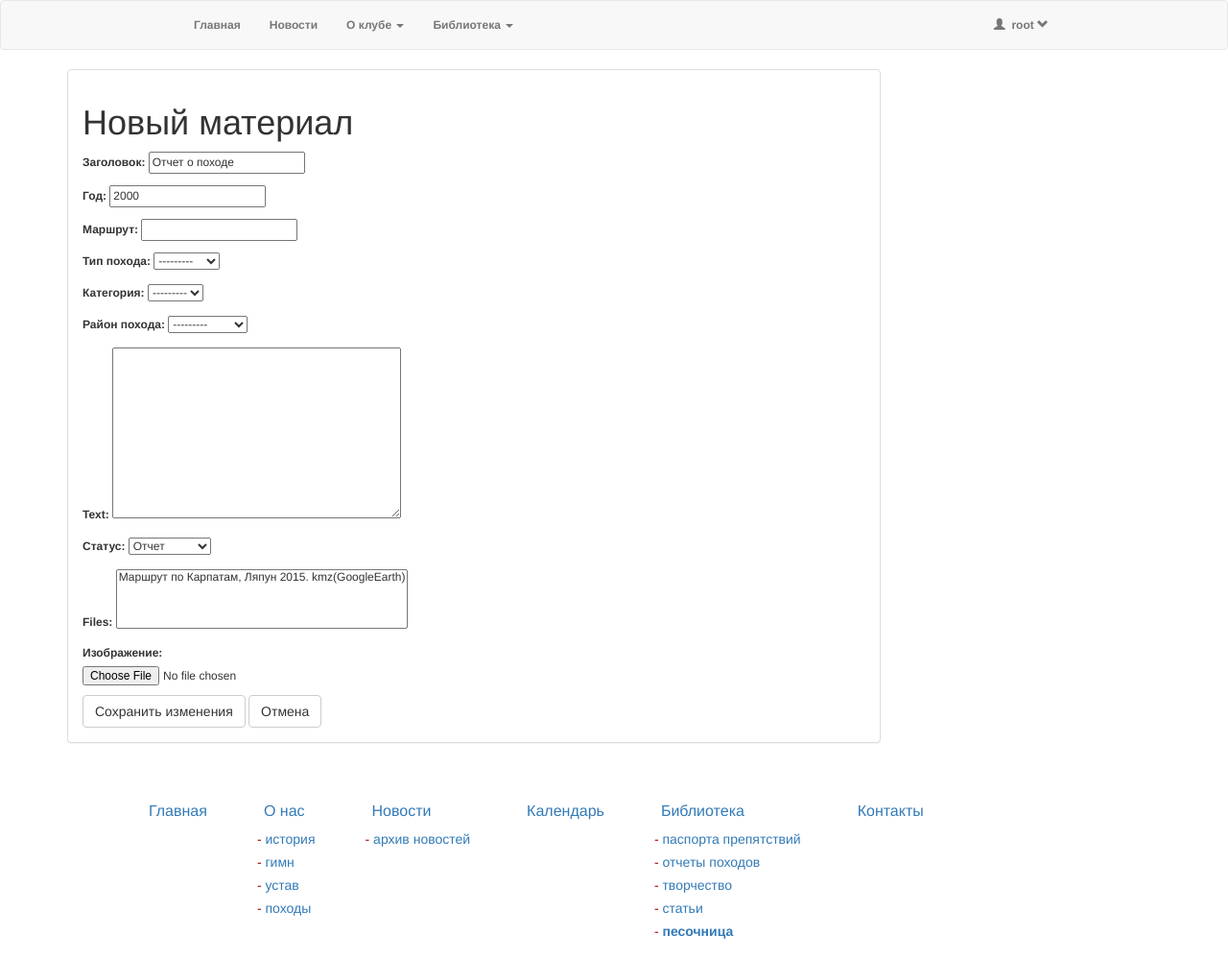
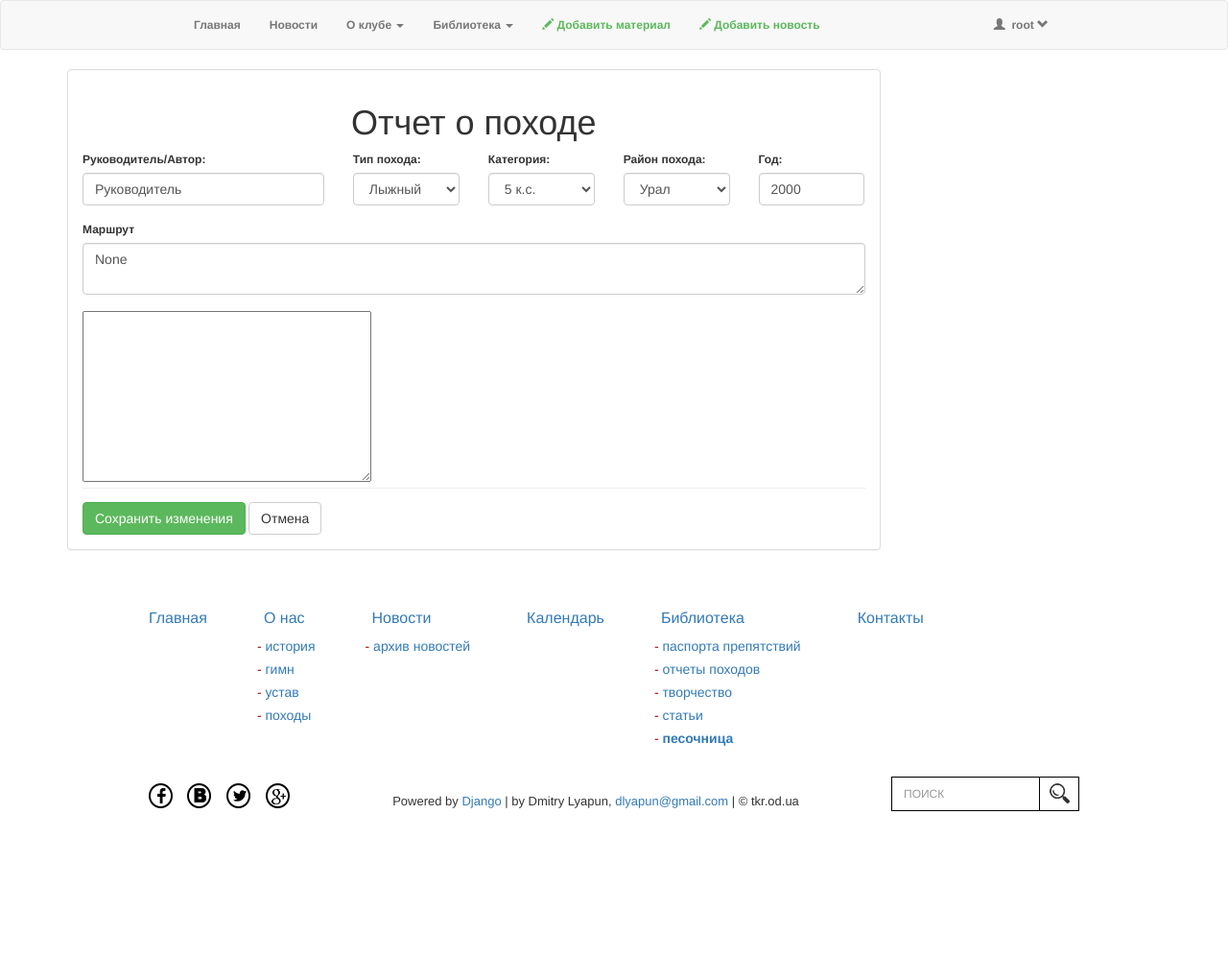
Before and after one commit to svetlanadev/romantic, a Django app: page /material_new/ in a window 1280 px wide. Shown: the top 998 px of the page at 96% size. After the commit the page ends 845 px from the top, so only its background shows below. Run offline with Django 3.2, Linux system fonts and the light colour scheme; a user stored in the database is signed in; data comes from the database, SQL or seed files in the repository; both versions use the stored data as it was after the commit; parts of the project's set-up code (start-up, migrations or seed data) failed here and were passed over; some libraries are stand-ins or nearby versions.

Commit message:
Add materials

```diff
--- a/materials/forms.py
+++ b/materials/forms.py
@@ -4,7 +4,7 @@
 from django import forms
 from django.forms import ModelForm
 from cked.widgets import CKEditorWidget
-from materials.models import Material
+from materials.models import Material, AttachedFiles
 
 
 class MaterialForm(ModelForm):
@@ -21,3 +21,9 @@
         obj.owner = owner
         obj.save()
         return obj
+
+
+class AttachedFilesForm(ModelForm):
+
+    class Meta:
+        model = AttachedFiles
--- a/materials/models.py
+++ b/materials/models.py
@@ -21,9 +21,9 @@
 
     title = models.CharField(max_length=150,
                              verbose_name=u'Заголовок',
-                             default='Отчет о походе')
+                             default='Руководитель')
     year = models.SmallIntegerField(verbose_name=u'Год', default=2000)
-    status = models.CharField(max_length=250,
+    status = models.CharField(max_length=800,
                               verbose_name=u'Маршрут',
                               blank=True, null=True)
 
--- a/materials/templates/materials/material_new.html
+++ b/materials/templates/materials/material_new.html
@@ -1,26 +1,73 @@
 {% extends "base.html" %}
 
-{% block meta_title %}Добавить запись{% endblock %}
+{% block meta_title %}Новый материал{% endblock %}
+
+{% block extra_css %}<link href="{{ STATIC_URL }}css/jquery.tokenize.css" rel="stylesheet" type="text/css">{% endblock %}
 
 {% block main %}
-{% load imagekit %}
-{% load urltag %}
-{% load bootstrap_pagination %}
-{% load comments_tags %}
 
 <div class="col-md-9 left">
 	<div class="panel panel-default">
 		<div class="panel-body">
 			<div class="materials">
-				<h1>Новый материал</h1>
-				<form action="/material_new/" method="post" role="form">
-				  {{ form.non_field_errors }}
-				  {{ form.as_p }}
-				  <button type="submit" class="btn btn-default">Сохранить изменения</button>
-				  <a href="/blog/"><button class="btn btn-default"> Отмена</button></a>
+				<h1 align="center">Отчет о походе</h1>
+				<form action="/material_new/" method="post" role="form" enctype="multipart/form-data" class="dynamic-form">
+					<div class="row">
+						<div class="col-xs-4">
+							<label for="id_category">Руководитель/Автор:</label>
+						    <input id="id_title" name="title" type="text" class="form-control" placeholder="Руководитель/Автор" value="{{ form.title.value }}"><br>
+						</div>
+						<div class="col-xs-2">
+							<label for="id_category">Тип похода:</label>
+							<select id="id_type_hike" name="type_hike" class="form-control">
+								{% for type_hike in type_hikes %}
+							    	<option value="{{ type_hike.id }}">{{ type_hike.type_hike }}</option>
+							    {% endfor %}
+							</select>
+						</div>
+						<div class="col-xs-2">
+							<label for="id_category">Категория:</label>
+							<select id="id_difficulty" name="difficulty" class="form-control">
+								{% for difficulty in difficultys %}
+							    	<option value="{{ difficulty.id }}">{{ difficulty.difficulty }}</option>
+							    {% endfor %}
+							</select>
+							<input type="hidden" checked="checked" id="id_if_comments" name="if_comments" type="checkbox">
+						</div>
+						<div class="col-xs-2">
+							<label for="id_category">Район похода:</label>
+							<select id="id_region" name="region" class="form-control">
+								{% for region in regions %}
+							    	<option value="{{ region.id }}">{{ region.region }}</option>
+							    {% endfor %}
+							</select>
+						</div>
+						<div class="col-xs-2">
+							<label for="id_category">Год:</label>
+						    <input id="id_year" name="year" type="text" pattern="[0-9]{4}" class="form-control" placeholder="Год проведения" value="{{ form.year.value }}"><br>
+						</div>
+					</div>
+					<select id="id_state" name="state" hidden>
+					<option value="0" selected="selected">Песочница</option>
+					</select>
+					<label for="id_category">Маршрут</label>
+					<textarea id="id_status" name="status" type="text" class="form-control" >{{ form.status.value }}</textarea><br>
+					{{ form.media }}
+					{{ form.text }}
+					<hr style="margin-top: 1px; margin-bottom: 14px;">
+					<button type="submit" class="btn btn-success">Сохранить изменения</button>
+					<a href="/blog/{{ blog.id }}"><button class="btn btn-default"> Отмена</button></a>
 				</form>
+
 			</div>
 		</div>
 	</div>
 </div>
+
 {% endblock %}
+
+{% block extra_js %}<script src="{{ STATIC_URL }}js/jquery.tokenize.js" type="text/javascript"></script>
+<script type="text/javascript">
+    $('#id_category').tokenize();
+</script>
+{% endblock %}
--- a/materials/views.py
+++ b/materials/views.py
@@ -6,7 +6,7 @@
 from django.shortcuts import render_to_response, redirect, render
 from django.template import RequestContext
 from django.views.generic import ListView, DetailView
-from materials.forms import MaterialForm
+from materials.forms import MaterialForm, AttachedFilesForm
 from materials.models import Material, Dirs
 from hike.models import TypeHike, Region, Difficulty
 from profile.models import CustomUser
@@ -94,14 +94,14 @@
     difficulty = Difficulty.objects.all()
     if request.method == "POST":
         form = MaterialForm(request.POST)
-        print form.errors
+        form_file = AttachedFilesForm(request.POST, request.FILES)
         if form.is_valid():
             material = form.save(owner=owner)
             material_last = Material.objects.first()
             url = u'/materials/%s' % material_last.id
             return redirect(url)
         else:
-            data = {'form': form, 'type_hikes': type_hike,
+            data = {'form': form, 'form_file': form_file, 'type_hikes': type_hike,
                     'regions': region, 'difficultys': difficulty}
             return render_to_response('materials/material_new.html',
                                       data,
@@ -109,7 +109,8 @@
 
     else:  # GET
         form = MaterialForm()
-        data = {'form': form, 'type_hikes': type_hike,
+        form_file = AttachedFilesForm()
+        data = {'form': form, 'form_file': form_file, 'type_hikes': type_hike,
                 'regions': region, 'difficultys': difficulty}
         return render_to_response('materials/material_new.html',
                                   data,
--- a/page_navigation/templatetags/page_navigation.py
+++ b/page_navigation/templatetags/page_navigation.py
@@ -17,11 +17,6 @@
     partys = Party.objects.all()[:5]
     materials = Material.objects.exclude(state=0)[:5]
     comments = PowerComment.objects.order_by().values('app').distinct()
-    # comments = {} # словарь объектов с уникальными сериями
-    # for comment in PowerComment.objects.all():
-    #     if comment.app not in comments:
-    #         comments[comment.app] = comment
-    print comments
     url = template.loader.get_template("page_navigation/page.html")
     data = {'materials': materials, 'partys': partys, 'comments': comments}
 
--- a/profile/views.py
+++ b/profile/views.py
@@ -51,7 +51,6 @@
     # def get_form_kwargs(self):
     #     kwargs = super(RegisterFormView, self).get_form_kwargs()
     #     kwargs['request'] = self.request
-    #     print kwargs
     #     return kwargs
 
 
--- a/romantic/templates/base.html
+++ b/romantic/templates/base.html
@@ -17,6 +17,14 @@
 <body id="{% block body_id %}body{% endblock %}">
 
 <nav class="navbar navbar-default" role="navigation">
+  <div class="navbar-header">
+      <button type="button" class="navbar-toggle" data-toggle="collapse" data-target="#bs-example-navbar-collapse-1">
+        <span class="sr-only">Toggle navigation</span>
+        <span class="icon-bar"></span>
+        <span class="icon-bar"></span>
+        <span class="icon-bar"></span>
+      </button>
+  </div>
   <div class="collapse navbar-collapse" id="bs-example-navbar-collapse-1">
     <ul class="nav navbar-nav">
         <p class="navbar-text" style="opacity: 0;">==Дима Ляпун тут был==</p>
@@ -43,18 +51,23 @@
           <li><a href="/art/">Статьи</a></li>
           {% if user.is_authenticated %}
             <li class="divider"></li>
-            <li><a href="/material_new/">Добавить материал</a></li>
             <li><a href="/material_my/">Мои материалы</a></li>
+          {% endif %}
+          {% if user.is_authenticated %}
+          <li><a href="/material_new/" style="color: #5cb85c"><span class="glyphicon glyphicon-pencil"></span> Добавить материал</a></li>
+          {% endif %}
+          {% if profile.moderator or profile.goverment or user.is_superuser %}
+            <li><a href="/blog_new/" style="color: #5cb85c"><span class="glyphicon glyphicon-pencil"></span> Добавить новость</a></li>
           {% endif %}
         </ul>
       </li>
       {% block navbar_block %}{% endblock %}
-      <!-- {% if user.is_authenticated  %} -->
-      <!-- {% endif %} -->
-
-      <!-- {% if profile.writer or profile.moderator or profile.goverment or user.is_superuser %}
-        <li><a href="/material_new/"><strong>Добавить материал</strong></a></li>
-      {% endif %} -->
+      {% if user.is_authenticated %}
+      <li><a href="/material_new/" style="color: #5cb85c"><span class="glyphicon glyphicon-pencil"></span><strong> Добавить материал</strong></a></li>
+      {% endif %}
+      {% if profile.moderator or profile.goverment or user.is_superuser %}
+        <li><a href="/blog_new/" style="color: #5cb85c"><span class="glyphicon glyphicon-pencil"></span><strong> Добавить новость</strong></a></li>
+      {% endif %}
     </ul>
 
     <ul class="nav navbar-nav navbar-right">
```
Also changed, not shown: cked_settings.py (+8 -7 lines), force_blog/templates/force_blog/blogpost_list.html (+2 -8 lines), force_blog/views.py (+12 -2 lines), materials/templates/materials/material_list.html (+27 -22 lines), db.sqlite3.
